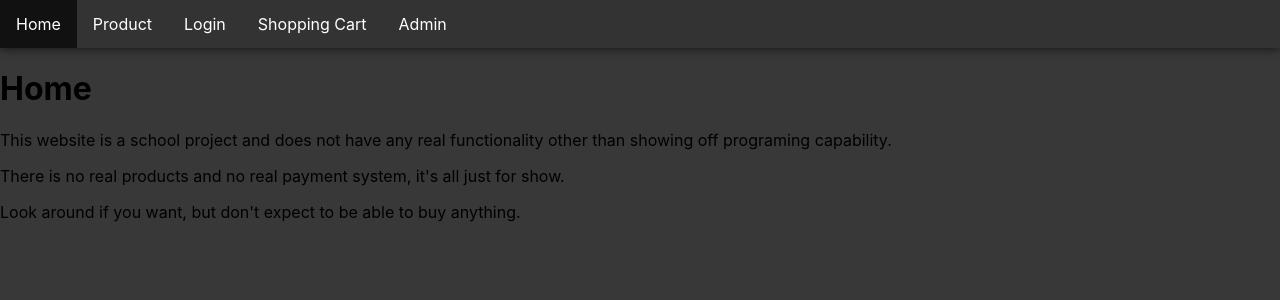
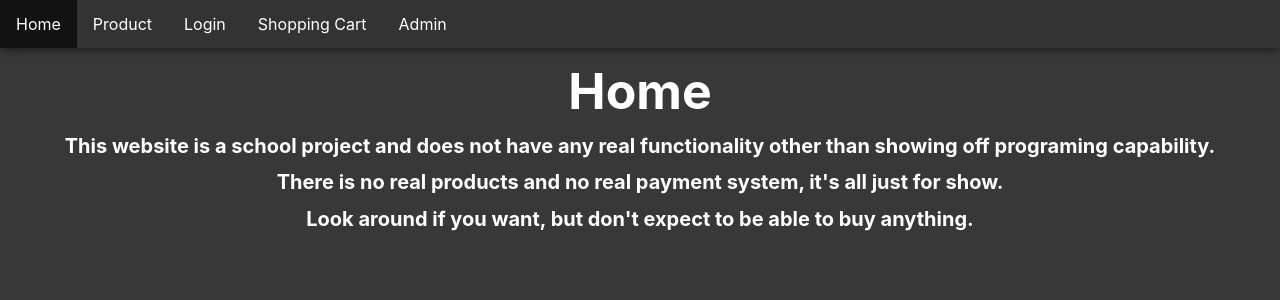
Before and after one commit to Ozzaay/onlineschoolproject, a React (Create React App) app: page / in a window 1280 px wide. Shown: the top 300 px of the page. Built offline with nearby package versions, Linux system fonts and the light colour scheme.

Commit message:
kommer inte ihåg, det är något

```diff
--- a/src/pages/AddProd.css
+++ b/src/pages/AddProd.css
@@ -7,6 +7,7 @@
   padding: 3%;
   background-color: rgb(3, 58, 129);
   text-align: center;
+  margin-top: 1%;
 }
 
 .prodinf{
--- /dev/null
+++ b/src/pages/Home.css
@@ -0,0 +1,17 @@
+.hometitle{
+  font-size: 50px;
+  font-weight: bold;
+  color: #fff;
+  text-align: center;
+  margin-top: 1%;
+  margin-bottom: 1%;
+}
+
+.expl{
+  font-size: 20px;
+  font-weight: bold;
+  color: #fff;
+  text-align: center;
+  margin-top: 1%;
+  margin-bottom: 1%;
+}
--- a/src/pages/Home.js
+++ b/src/pages/Home.js
@@ -1,11 +1,12 @@
+import'./Home.css';
 
  function Home () {
     return(
         <>
-        <h1>Home</h1>
-        <p>This website is a school project and does not have any real functionality other than showing off programing capability.</p>
-        <p>There is no real products and no real payment system, it's all just for show.</p>
-        <p>Look around if you want, but don't expect to be able to buy anything.</p>
+        <h1 className='hometitle'>Home</h1>
+        <p className='expl'>This website is a school project and does not have any real functionality other than showing off programing capability.</p>
+        <p className='expl'>There is no real products and no real payment system, it's all just for show.</p>
+        <p className='expl'>Look around if you want, but don't expect to be able to buy anything.</p>
         </>
     )
 }
--- a/src/pages/ProductDetails.css
+++ b/src/pages/ProductDetails.css
@@ -90,6 +90,16 @@
   text-align: center;
 }
 
+.cartbut{
+  background: rgb(0, 153, 255);
+  border: transparent;
+  color: #fff;
+  padding: 1%;
+  font-size: 19px;
+  border-radius: 4px;
+  cursor: pointer;
+}
+
 @media screen and (max-width: 700px) {
   .single_picture, .payment{
     flex: 100%;
--- a/src/pages/ProductDetails.js
+++ b/src/pages/ProductDetails.js
@@ -69,8 +69,9 @@ function ProductDetails () {
                     <p>Cost {product.price}</p>
                     <form onSubmit={addToCart}>
                         <input type="hidden" name="name" value={product.id} />
-                        <input type="submit" value="Add to Cart" />
+                        <input className="cartbut" type="submit" value="Add to Cart" />
                     </form>
+                    {/* <button onClick={addToCart}>Add to Cart</button> */}
                 </div>
             </div>
 
--- a/src/pages/ShoppingCart.js
+++ b/src/pages/ShoppingCart.js
@@ -88,8 +88,8 @@ function ShoppingCart() {
     if (sessionStorage.getItem("accessToken") === null || sessionStorage.getItem("accessToken") === undefined || sessionStorage.getItem("accessToken") === "") {
         return (
             <>
-                <h1>Shopping Cart</h1>
-                <p>You are not logged in</p>
+                <h1 className='hometitle'>Shopping Cart</h1>
+                <p className='expl'>You are not logged in</p>
             </>
         )
     } else {
```
